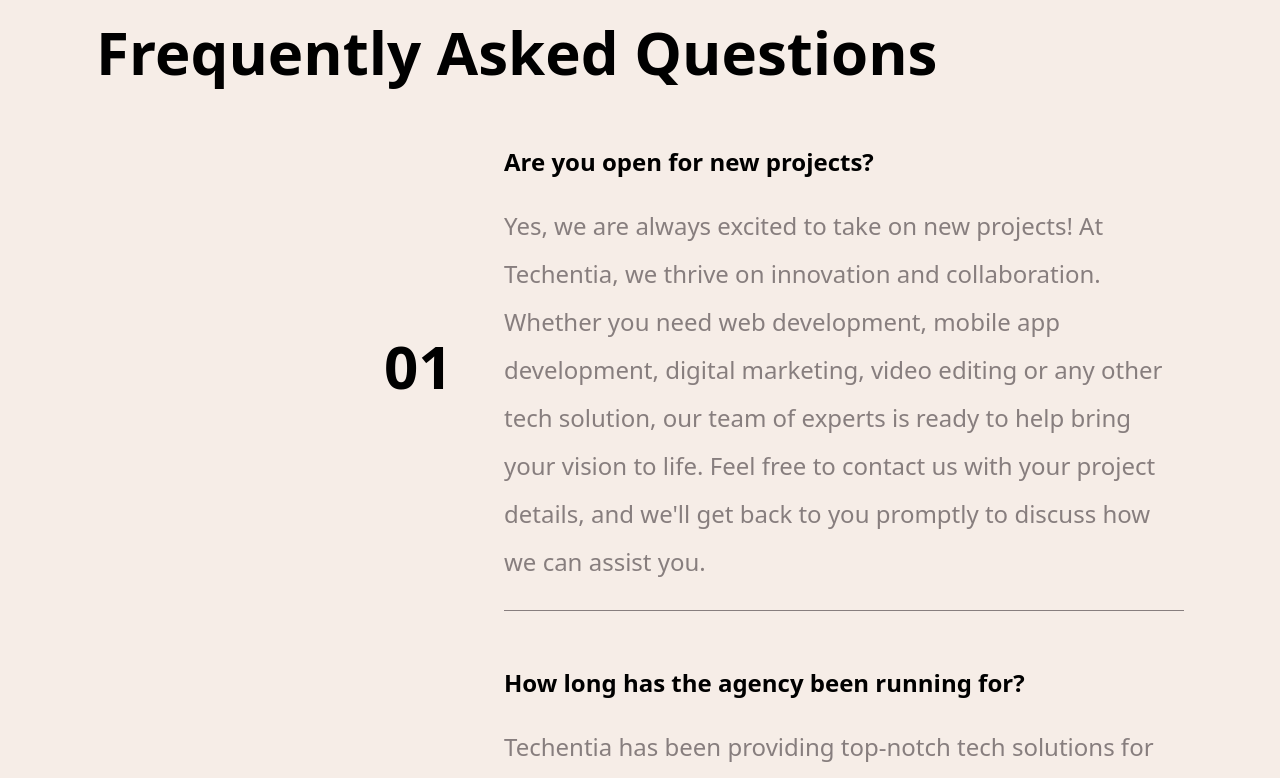
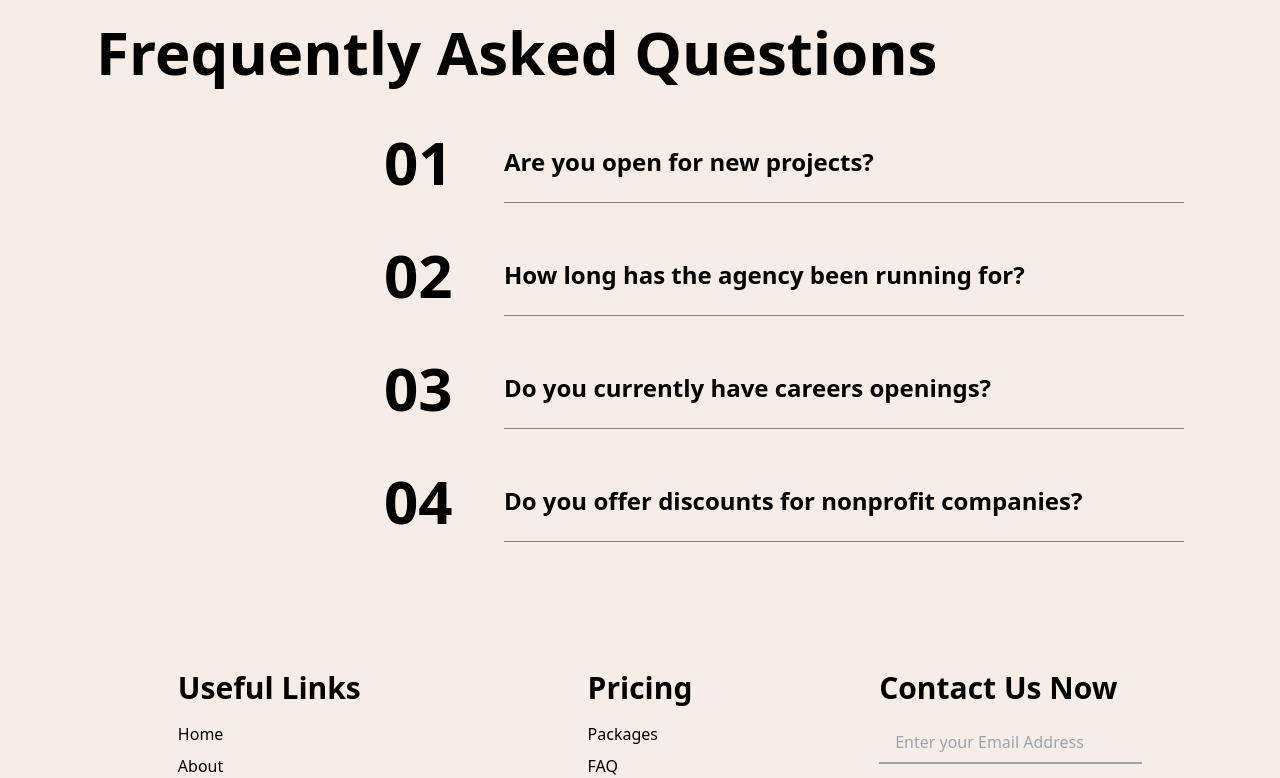
Before and after one commit to taneja-garvit/Techentia, a React (Vite) app: page /faq in a window 1280 px wide. Shown: the part 7480-8258 px from the top of the page. Built offline with nearby package versions, Linux system fonts and the light colour scheme.

Commit message:
faq open

```diff
--- a/src/components/cards/FAQCard.jsx
+++ b/src/components/cards/FAQCard.jsx
@@ -1,15 +1,33 @@
-import React from 'react'
+import React, { useState } from 'react';
 
 function FAQCard({ id, ques, sol }) {
+  const [isOpen, setIsOpen] = useState(false);
+
+  const toggleOpen = () => setIsOpen(!isOpen);
+
   return (
     <div className='flex flex-col md:flex-row items-center justify-between w-full lg:w-[50rem] 3xl:w-[60vw]'>
       <p className='text-6xl font-semibold md:w-[15%]'>{id}</p>
       <div className="flex flex-col gap-6 md:w-[85%] border-b border-b-[#877E7E] py-6">
-        <p className="text-2xl font-semibold">{ques}</p>
-        <p className="text-2xl text-[#877E7E] leading-relaxed sm:leading-loose">{sol}</p>
+        <button
+          className="text-2xl font-semibold text-left focus:outline-none"
+          onClick={toggleOpen}
+          aria-expanded={isOpen}
+          aria-controls={`faq-answer-${id}`}
+        >
+          {ques}
+        </button>
+        {isOpen && (
+          <p
+            id={`faq-answer-${id}`}
+            className="text-2xl text-[#877E7E] leading-relaxed sm:leading-loose"
+          >
+            {sol}
+          </p>
+        )}
       </div>
     </div>
-  )
+  );
 }
 
-export default FAQCard
+export default FAQCard;
```
